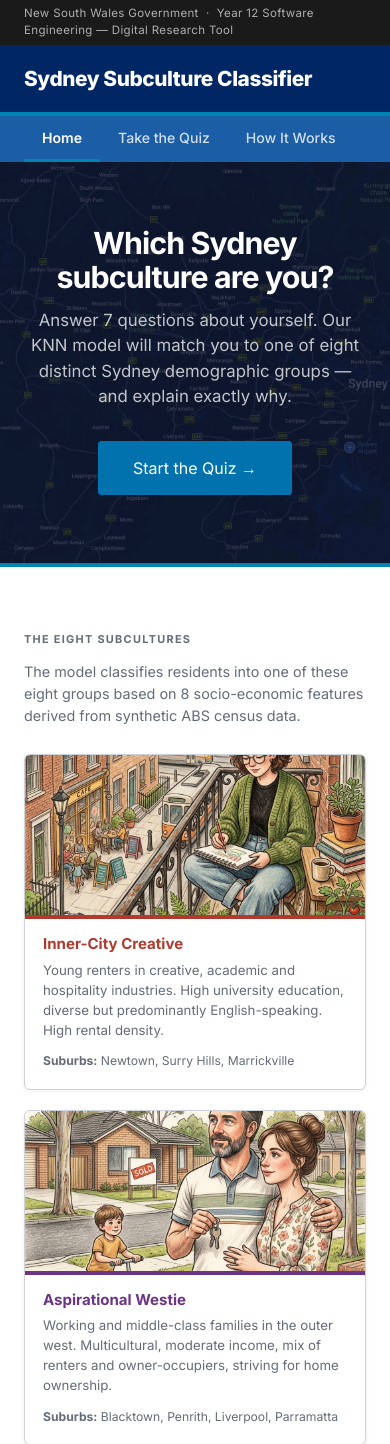
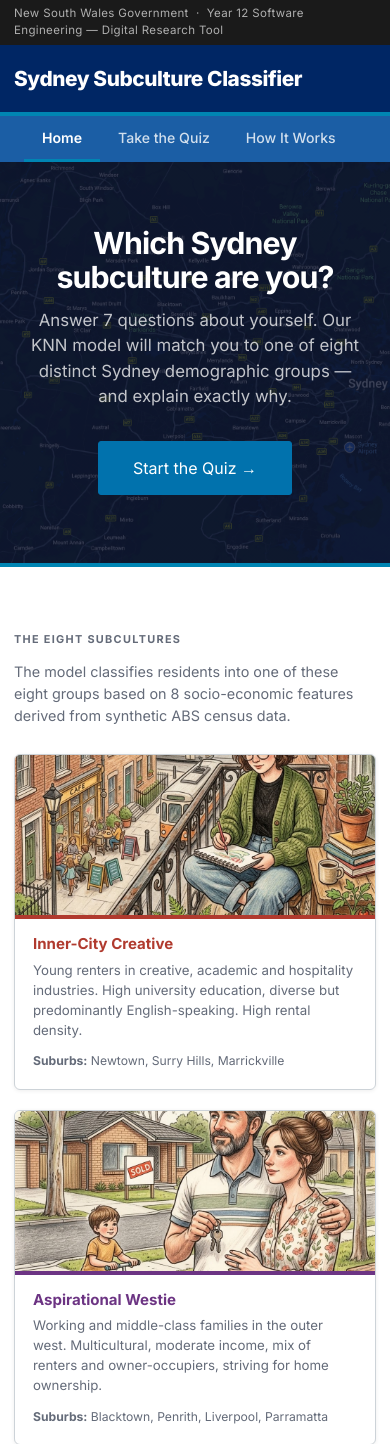
Before and after one commit to Richard-Johnson-Anglican-College/12SE_KNN_classifier, a Flask app: page / in a window 390 px wide. Shown: the top 1444 px of the page. Run offline with Flask 3, Linux system fonts and the light colour scheme; some libraries are stand-ins or nearby versions.

Commit message:
fix: overflow-x hidden, reduced mobile container padding, word-break on articles

```diff
--- a/static/style.css
+++ b/static/style.css
@@ -35,8 +35,10 @@
 }
 
 /* ── Layout ─────────────────────────────────────────────────────── */
+html, body { overflow-x: hidden; max-width: 100%; }
 .container { max-width: 1100px; margin: 0 auto; padding: 0 24px; }
 main { padding: 40px 0 72px; }
+article { overflow-wrap: break-word; word-break: break-word; }
 .form-card { max-width: 680px; }
 .page-heading { margin-bottom: 32px; }
 .page-heading h1 { color: var(--navy); margin-bottom: 8px; }
@@ -192,4 +194,6 @@ nav.main-nav .container { display: flex; padding: 0 24px; }
     .form-card { padding: 20px 16px; }
     .page-heading { padding: 28px 0 16px; }
     .page-heading h1 { font-size: 1.6rem; }
+    .container { padding: 0 14px; }
+    main { padding: 24px 0 48px; }
 }
```
